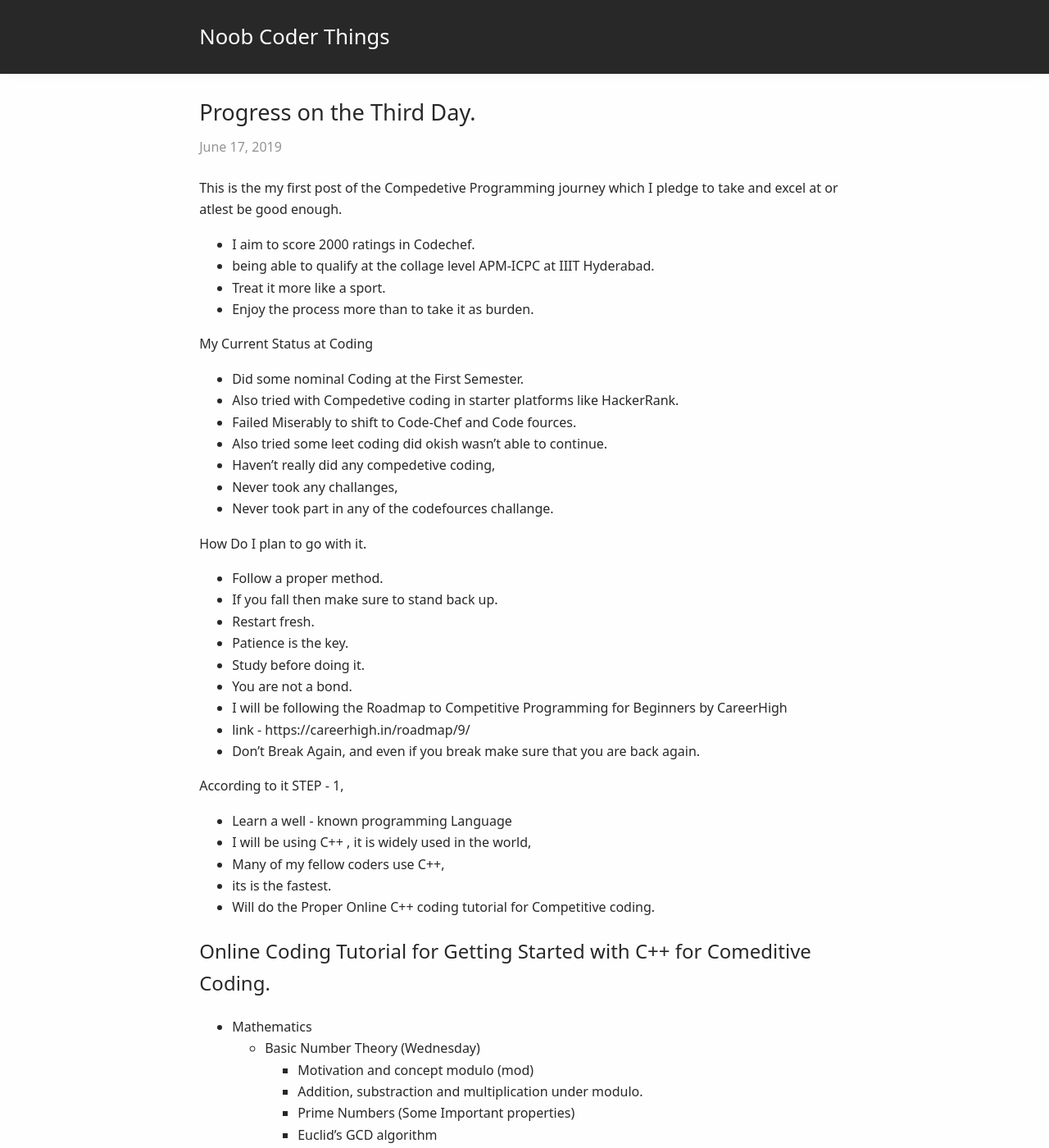
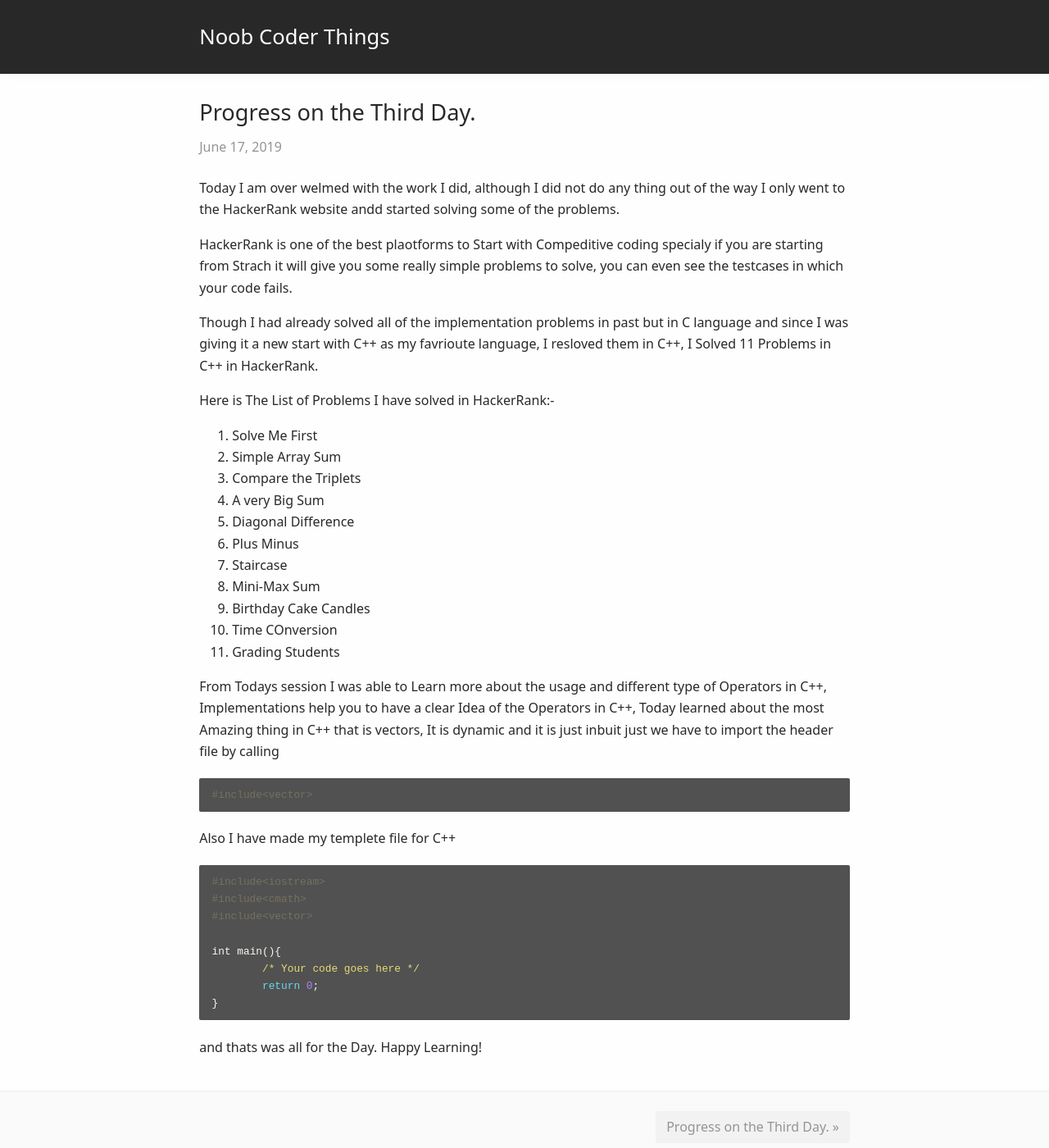
Before and after one commit to AnuragSahu/Noob_coder_things, a Jekyll site: the page built from _posts/2019-06-17-Progress-of-the-forth-day.md, in a window 1280 px wide and 1400 px high. Shown: the whole window at 82% size. Built offline with Jekyll 4.4.1, drawn with Linux system fonts in a browser that asks for light colours; our own code applies the rules of GitHub Pages for plain Markdown files; some of the changed text lies outside the part shown.

Commit message:
Adding new Post

```diff
--- a/_posts/2019-06-17-Progress-of-the-forth-day.md
+++ b/_posts/2019-06-17-Progress-of-the-forth-day.md
@@ -2,204 +2,42 @@
 title: "Progress on the Third Day."
 ---
 
+Today I am over welmed with the work I did, although I did not do any thing out of the way I only went to the HackerRank website andd started solving some of the problems.
 
-This is the my first post of the Compedetive Programming journey which I pledge to take and excel at or atlest be good enough.
-- I aim to score 2000 ratings in Codechef.
-- being able to qualify at the collage level APM-ICPC at IIIT Hyderabad.
-- Treat it more like a sport.
-- Enjoy the process more than to take it as burden.
+HackerRank is one of the best plaotforms to Start with Compeditive coding specialy if you are starting from Strach it will give you some really simple problems to solve, you can even see the testcases in which your code fails.
 
-My Current Status at Coding
-- Did some nominal Coding at the First Semester.
-- Also tried with Compedetive coding in starter platforms like HackerRank.
-- Failed Miserably to shift to Code-Chef and Code fources.
-- Also tried some leet coding did okish wasn't able to continue.
-- Haven't really did any compedetive coding,
-- Never took any challanges,
-- Never took part in any of the codefources challange.
+Though I had already solved all of the implementation problems in past but in C language and since I was giving it a new start with C++ as my favrioute language, I resloved them in C++, I Solved 11 Problems in C++ in HackerRank.
 
-How Do I plan to go with it.
-- Follow a proper method.
-- If you fall then make sure to stand back up.
-- Restart fresh.
-- Patience is the key.
-- Study before doing it.
-- You are not a bond.
-- I will be following the Roadmap to Competitive Programming for Beginners by CareerHigh
-- link - https://careerhigh.in/roadmap/9/
-- Don't Break Again, and even if you break make sure that you are back again.
+Here is The List of Problems I have solved in HackerRank:-
+1. Solve Me First
+2. Simple Array Sum
+3. Compare the Triplets
+4. A very Big Sum
+5. Diagonal Difference
+6. Plus Minus
+7. Staircase
+8. Mini-Max Sum
+9. Birthday Cake Candles
+10. Time COnversion
+11. Grading Students
 
-According to it STEP - 1,
-- Learn a well - known programming Language
-- I will be using C++ , it is widely used in the world,
-- Many of my fellow coders use C++,
-- its is the fastest.
-- Will do the Proper Online C++ coding tutorial for Competitive coding.
+From Todays session I was able to Learn more about the usage and different type of Operators in C++, Implementations help you to have a clear Idea of the Operators in C++, Today  learned about the most Amazing thing in C++ that is vectors, It is dynamic and it is just inbuit just we have to import the header file by calling
 
-## Online Coding Tutorial for Getting Started with C++ for Comeditive Coding.
+{% highlight ruby %}
+#include<vector>
+{% endhighlight %}
 
-- Mathematics
-	- Basic Number Theory (Wednesday)
-		- Motivation and concept modulo (mod)
-		- Addition, substraction and multiplication under modulo.
-		- Prime Numbers (Some Important properties)
-		- Euclid's GCD algorithm
-		- Appendix: Division under modulo.
+Also I have made my templete file for C++
 
-	- Sets (Thursday)
-		- Venn Diagrams
-		- Set builder notations
-		- subsets
-		- Union, Intersections, difference, membership
-		- Set rquality
-		- Empty, unoversal sets
-		- Types of numbers and their symbols
+{% highlight ruby %}
+#include<iostream>
+#include<cmath>
+#include<vector>
 
-	- Relations and Functions (Friday)
-		- Relations: Intuitive idea - member of set A is related to member of set B
-		- Relations: Bigger picture - subsets of cartesian products
-		- Concepts of domain, co-domain of a relation
-		- Direction in a relation
-		- No pre-image can have more than one image
-		- Concept of functions
-		- Concepts of domain, range of a function
-		- Functiona: Dependent and Independent variables
+int main(){
+	/* Your code goes here */
+	return 0;
+}
+{% endhighlight %}
 
-	- Intro to combinatorics (Saterday)
-		- Priciple of counting
-		- Selection
-		- Permutation
-		- Factorials
-		- combinations
-
-	- Logarithms (Sunday)
-		- Idea of what is exactly logarithms of a number
-		- Properties
-		- Examples
-
-	- Complexity Analysis (Monday)
-		- Notions of effeciency
-		- How to measure efficiency - express runtime as a function on input size
-		- Examples of measuring efficiency of some problems
-		- Comparison of function
-		- Big-O notations
-
-- Language Constructs - C++ 1
-	- Introduction to C++
-		- What is C++
-		- Why do we need to another language?
-		- Basic Structure of a C++ Program
-
-	- Data types
-		- Recap of data types in python
-		- Declarations and Initializing of variables of different types in C++
-		- Primitives datatypes in C++
-			a. int
-			b. long long
-			c. float
-			d. double
-			e. char
-			f. Bool
-		- Overflow of values
-		- Arrays
-			a. Motivation
-			b. Arrays in C++ including implementations
-			c. Differece between python lists and C++ array
-
-	- Control flow
-		- Decision Making statements
-			a. if
-			b. else if
-			c. else
-		- and, or, not operators
-		- loops
-			a. for
-			b. while
-
-	- I/O
-		- Introduction(Motivation)
-		- Concept of streams
-		- Input using cin
-		- Inut using getline
-		- Output using cout
-
-	- Functions
-		- return types
-		- Parameters
-			a. By values
-			b. By reference
-
-	- Recursion
-	- Notion of structs
-		- Basics Idea of an user defnes data types
-		- Motivation Problem
-		- Implementation in C++
-
-- Algorithms and Data  Structures
-	- Searching
-		- Motivational Problem
-		- Linear Search
-		- Binary Search
-			a. Algorithm
-			b. Complexity
-			c. Code
-		- Think about implementing your own lower_bound()
-
-	- Sorting
-		- Insertion Sort
-			a. Algorithm
-			b. Visualization
-			c. Code
-			d. Complexity Analysis
-		- Merge Sort
-			a. Merging two small sorted arrays to get another sorted array (Algorithm).
-			b. The Idea of Divide and Conquer'
-			c. Algorithm
-			d. Visualization
-			e. Code
-			f. Complexity Analysis
-
-- Language Constructs C++ 2
-	1. STL - Containers(stack + queue  priority queue)
-		- Stack(Motivations Proble, some important functions, LIFO)
-		- Queues(Motivations Problems, some important fucntion, FIFO)
-		- Priority Queues(Motivational Problem, some important functions)
-
-	2. STL - Containers(string + vector + pair)
-		- String (Basic Idea, some important functions)
-		- Vector (Basic Idea, some Important functions)
-		- Pair (Basic idea, some important functions)
-		- Appendix: iterators
-
-	3. STL - Algorithms + Set + Map
-		- sort
-		- upper_bound
-		- lower_bound
-		- set (Basic idea, some important functions of set containers)
-		- map (Basic Idea, some important functions os map container)
-
-	4. Structs -Using them as comparators
-		- Basic idea of comparators
-		- Implementatins in C++
-
-- Algorithms and Data Structures -2
-	1. Dynamic Programming (DP)
-		- Concept of subproblem of a problem and overlapping subproblems.
-		- DP as Recursion + Memoization
-		- Linear DPs
-		- Multi-dimentions DP
-
-	2.Graphs and Graph Algorithms
-		- Modeling problems as graphs
-		- Types of graphs
-			a. Unidirected Graphs
-			b. Directed Graph
-		- Representation of graphs
-			a. Adjecency Matrix
-			b. Adjacency List
-		- Depth First Search (Algorithm, Code, Visualization)
-		- Breadth First Search (Algorithm, code, visualization)
-		- (optional) Shortest PAth Algorithms (Algorithms, Codes, Visualization)
-
-	3. Sieves
-		- Sieve of Eratosthens
+and thats was all for the Day. Happy Learning!
```
